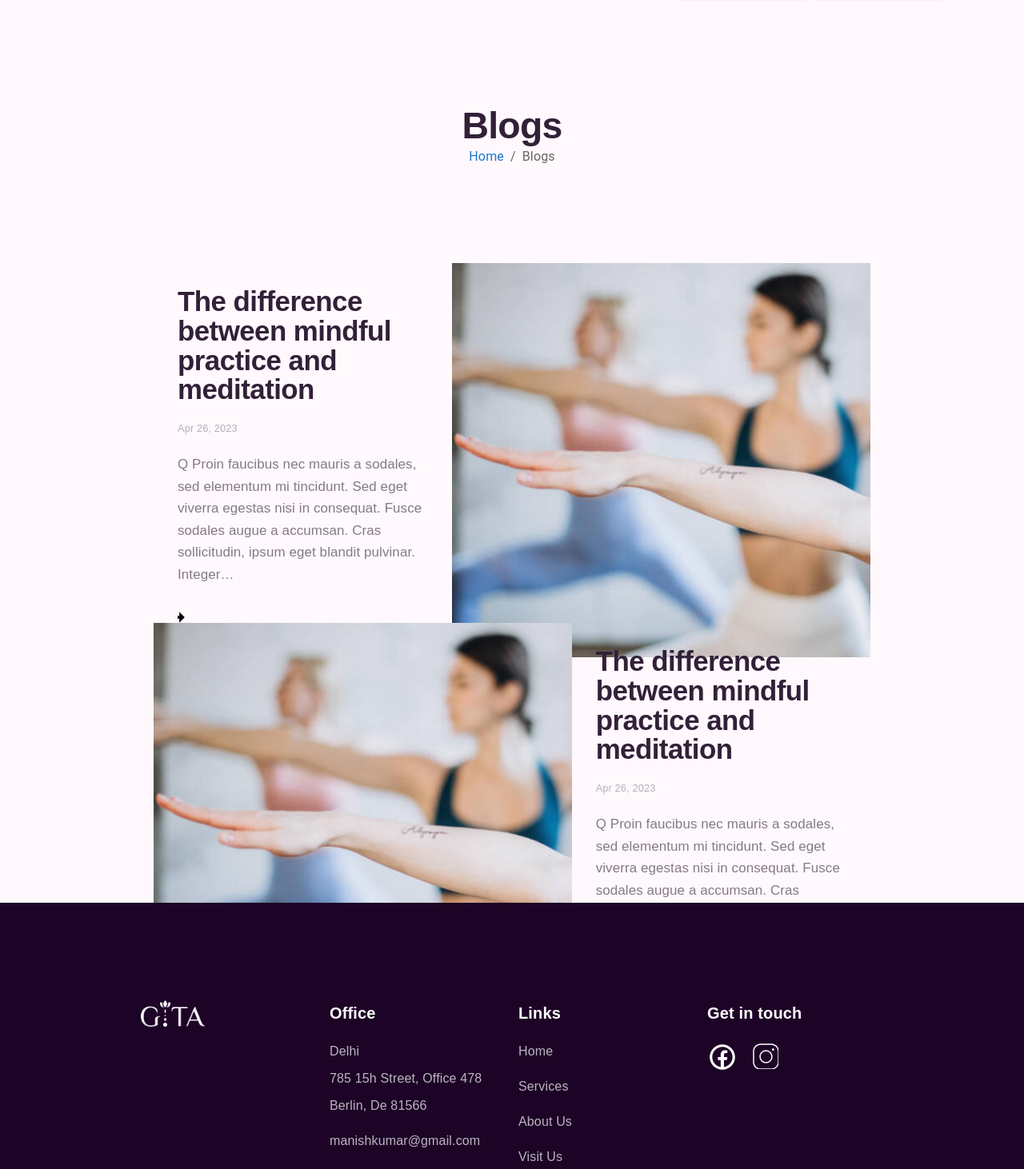
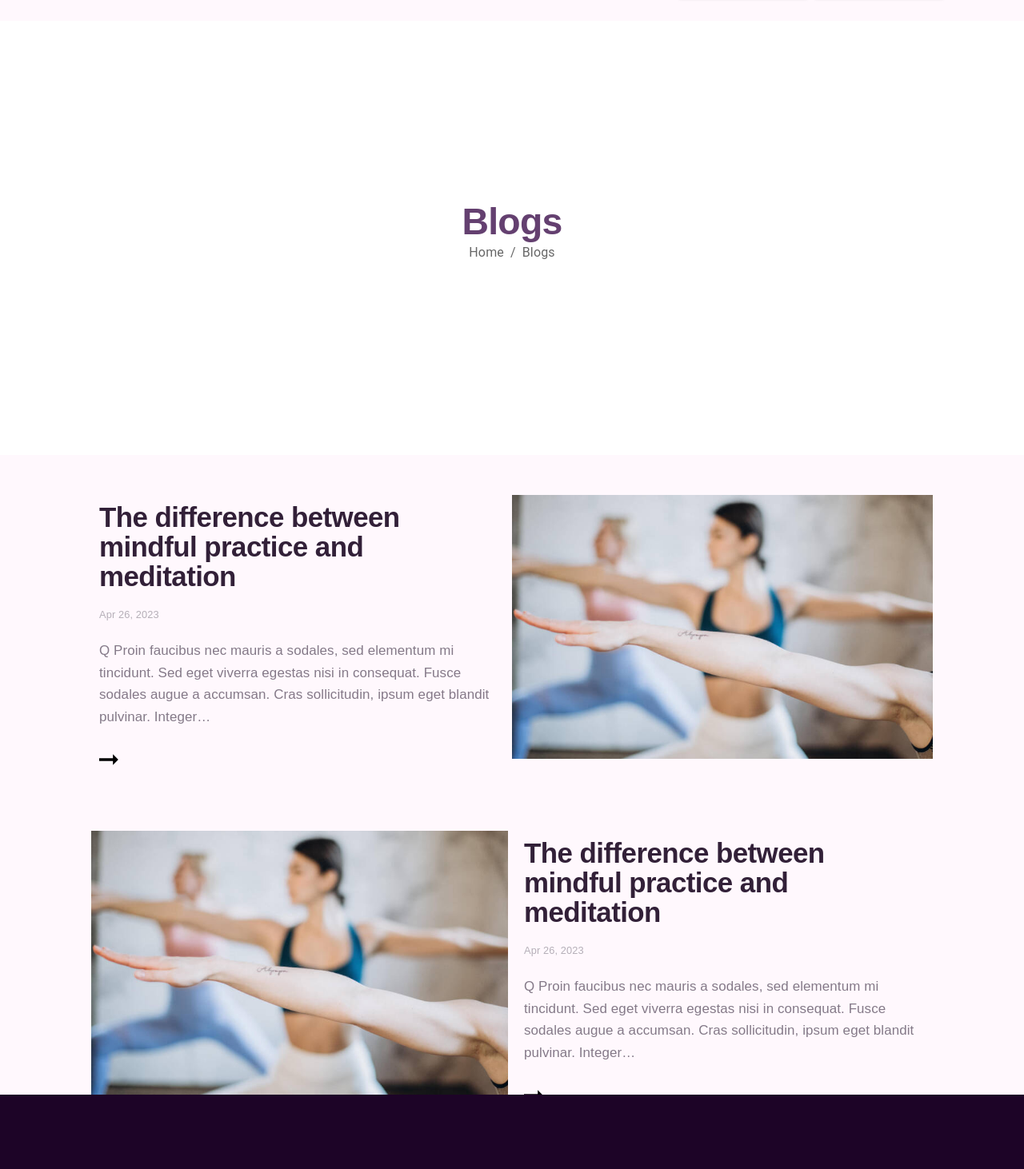
Before and after one commit to Param1raj/yoga-se-hoga-frontend, a Next.js app in the folder yogology/: page /blogs in a window 1280 px wide. Shown: the part 80-1542 px from the top of the page at 80% size. Built offline with nearby package versions, Linux system fonts and the light colour scheme; a web font is replaced by a local one.

Commit message:
added reposiveness to all the pages

```diff
--- a/yogology/src/app/blogs/page.tsx
+++ b/yogology/src/app/blogs/page.tsx
@@ -6,11 +6,17 @@ import { Box, Breadcrumbs, Grid, Link, Stack, Typography } from "@mui/material";
 import { motion } from "framer-motion";
 import blogImage from "../../assets/images/BlogImage.jpeg";
 import ArrowRightAltOutlinedIcon from "@mui/icons-material/ArrowRightAltOutlined";
+import PageHeader from "@/components/PageHeader/Header";
 const demoArray = [1, 2, 3, 4];
 
 function HoverScaleImage() {
   return (
-    <Box width={"100%"} height={"100%"} overflow={"hidden"}>
+    <Box
+      width={"100%"}
+      height={"100%"}
+      // border={"1px solid black"}
+      overflow={"hidden"}
+    >
       <motion.div
         style={{
           width: "100%",
@@ -30,7 +36,7 @@ function ToLeftTextAnimation() {
   return (
     <Box height={"fit-content"} overflow={"hidden"}>
       <motion.div
-        initial={{ x: -110 }}
+        initial={{ x: -95 }}
         whileHover={{ x: 0 }}
         style={{
           width: "150px",
@@ -38,6 +44,7 @@ function ToLeftTextAnimation() {
           display: "flex",
           alignItems: "center",
           // justifyContent: "center",
+          // border: "1px solid black",
         }}
         transition={{ type: "tween" }}
       >
@@ -57,48 +64,7 @@ function ToLeftTextAnimation() {
 export default function Home() {
   return (
     <main className={styles.main}>
-      <Box
-        display={"flex"}
-        alignItems={"center"}
-        justifyContent={"center"}
-        height={"20rem"}
-        width={"100%"}
-        sx={
-          {
-            // background: `url('${background.src}')`,
-            // backgroundSize: "cover",
-            // backgroundRepeat: "no-repeat",
-            // backgroundPositionY: "-350px",
-            // background: "#fff",
-          }
-        }
-      >
-        <Stack rowGap={"-20px"}>
-          <Typography
-            variant="h1"
-            fontWeight={"700"}
-            fontFamily={["Kumbh Sans", "sans-serif"]}
-            fontSize={"2.9rem"}
-            component={"h1"}
-            color={"#322038"}
-          >
-            Blogs
-          </Typography>
-          <Breadcrumbs
-            sx={{
-              width: "100%",
-              // border: "1px solid red",
-              display: "flex",
-              justifyContent: "center",
-            }}
-          >
-            <Link underline="hover" href="/">
-              Home
-            </Link>
-            <Typography>Blogs</Typography>
-          </Breadcrumbs>
-        </Stack>
-      </Box>
+      <PageHeader title="Blogs" linkData={[{ name: "Home", link: "/" }]} />
       <Box
         width={"100%"}
         height={"100vh"}
@@ -107,24 +73,49 @@ export default function Home() {
         justifyContent={"center"}
       >
         <Box
-          width={"70%"}
+          width={{ xs: "97%", sm: "95%", md: "95%", lg: "90%", xl: "70%" }}
           height={"100%"}
           overflow={"scroll"}
           position={"sticky"}
           top={"100px"}
-          sx={{ scrollBehavior: "smooth" }}
+          sx={{
+            scrollBehavior: "smooth",
+            "&::-webkit-scrollbar": {
+              width: "1px",
+            },
+          }}
+          // border={"1px solid black"}
+          padding={{ x: "5px", sm: "10px", md: "10px", lg: "30px" }}
         >
           {demoArray.map((_, index) => (
             <Box
-              height={"50%"}
+              height={{ xs: "60%", sm: "60%", md: "50%" }}
               marginBottom={"50px"}
               sx={{ cursor: "pointer" }}
             >
-              <Grid container height={"100%"} width={"100%"}>
-                {index % 2 == 0 ? (
-                  <>
-                    <Grid item xs={5}>
-                      <Stack padding={"30px"} spacing={"20px"}>
+              {index % 2 == 0 ? (
+                <>
+                  <Grid
+                    // container
+                    // border={"1px solid black"}
+                    display={"grid"}
+                    gridTemplateColumns={{
+                      xs: "1fr",
+                      sm: "1fr",
+                      md: "50% 50%",
+                      lg: "repeat(2,1fr)",
+                    }}
+                    gridTemplateRows={{ xs: "50% 50%", md: "100%" }}
+                    rowGap={"10px"}
+                    height={"100%"}
+                    width={"100%"}
+                    padding={{ sm: "5px", md: "5px", lg: "20px" }}
+                  >
+                    <Grid display={{ xs: "none", md: "block" }}>
+                      <Stack
+                        spacing={{ sm: "10px", md: "20px" }}
+                        padding={"10px"}
+                      >
                         <Typography
                           variant="h1"
                           component={"h2"}
@@ -133,7 +124,143 @@ export default function Home() {
                           fontWeight={"700"}
                           letterSpacing={"-0.0.281rem"}
                           lineHeight={"2.3rem"}
-                          fontSize={"2.18rem"}
+                          fontSize={{ sm: "1.5rem", md: "2rem", lg: "2.18rem" }}
+                        >
+                          The difference between mindful practice and meditation
+                        </Typography>
+                        <Typography
+                          variant="body1"
+                          component={"p"}
+                          color={"#B5AFB8"}
+                          fontFamily={["Nunito", "sans-serif"]}
+                          fontWeight={"400"}
+                          letterSpacing={"-0.0.281rem"}
+                          lineHeight={"1.3rem"}
+                          fontSize={"0.8rem"}
+                        >
+                          Apr 26, 2023
+                        </Typography>
+                        <Typography
+                          variant="body1"
+                          component={"p"}
+                          color={"#847988"}
+                          fontFamily={["Nunito", "sans-serif"]}
+                          fontWeight={"400"}
+                          letterSpacing={"0.00625rem"}
+                          lineHeight={"1.72125rem"}
+                          fontSize={{ sm: "1rem", md: "1.06rem" }}
+                        >
+                          Q Proin faucibus nec mauris a sodales, sed elementum
+                          mi tincidunt. Sed eget viverra egestas nisi in
+                          consequat. Fusce sodales augue a accumsan. Cras
+                          sollicitudin, ipsum eget blandit pulvinar. Integer…
+                        </Typography>
+                        <ToLeftTextAnimation />
+                      </Stack>
+                    </Grid>
+                    <Grid display={{ xs: "none", md: "block" }}>
+                      <HoverScaleImage />
+                    </Grid>
+                    <Grid display={{ xs: "block", md: "none" }}>
+                      <HoverScaleImage />
+                    </Grid>
+                    <Grid
+                      display={{ xs: "block", md: "none" }}
+                      // border={"1px solid black"}
+                    >
+                      <Stack
+                        spacing={{ sm: "10px", md: "20px" }}
+                        padding={"10px"}
+                      >
+                        <Typography
+                          variant="h1"
+                          component={"h2"}
+                          color={"#322038"}
+                          fontFamily={["Kumbh Sans", "sans-serif"]}
+                          fontWeight={"700"}
+                          letterSpacing={"-0.0.281rem"}
+                          lineHeight={"2.3rem"}
+                          fontSize={{
+                            xs: "1.4rem",
+                            sm: "1.5rem",
+                            md: "2rem",
+                            lg: "2.18rem",
+                          }}
+                        >
+                          The difference between mindful practice and meditation
+                        </Typography>
+                        <Typography
+                          variant="body1"
+                          component={"p"}
+                          color={"#B5AFB8"}
+                          fontFamily={["Nunito", "sans-serif"]}
+                          fontWeight={"400"}
+                          letterSpacing={"-0.0.281rem"}
+                          lineHeight={"1.3rem"}
+                          fontSize={"0.8rem"}
+                        >
+                          Apr 26, 2023
+                        </Typography>
+                        <Typography
+                          variant="body1"
+                          component={"p"}
+                          color={"#847988"}
+                          fontFamily={["Nunito", "sans-serif"]}
+                          fontWeight={"400"}
+                          letterSpacing={"0.00625rem"}
+                          lineHeight={"1.72125rem"}
+                          fontSize={{ sm: "1rem", md: "1.06rem" }}
+                        >
+                          Q Proin faucibus nec mauris a sodales, sed elementum
+                          mi tincidunt. Sed eget viverra egestas nisi in
+                          consequat. Fusce sodales augue a accumsan. Cras
+                          sollicitudin, ipsum eget blandit pulvinar. Integer…
+                        </Typography>
+                        <ToLeftTextAnimation />
+                      </Stack>
+                    </Grid>
+                  </Grid>
+                </>
+              ) : (
+                <>
+                  <Grid
+                    // container
+                    display={"grid"}
+                    gridTemplateColumns={{
+                      sm: "1fr",
+                      md: "50% 50%",
+                      lg: "repeat(2,1fr)",
+                    }}
+                    gridTemplateRows={{ xs: "50% 50%", md: "100%" }}
+                    rowGap={"10px"}
+                    columnGap={"10px"}
+                    height={"100%"}
+                    width={"100%"}
+                    padding={{ sm: "5px", md: "5px", lg: "20px" }}
+                  >
+                    <Grid>
+                      <HoverScaleImage />
+                    </Grid>
+                    <Grid>
+                      <Stack
+                        // border={"1px solid blue"}
+                        padding={"10px"}
+                        spacing={{ sm: "10px", md: "20px" }}
+                      >
+                        <Typography
+                          variant="h1"
+                          component={"h2"}
+                          color={"#322038"}
+                          fontFamily={["Kumbh Sans", "sans-serif"]}
+                          fontWeight={"700"}
+                          letterSpacing={"-0.0.281rem"}
+                          lineHeight={"2.3rem"}
+                          fontSize={{
+                            xs: "1.4rem",
+                            sm: "1.5rem",
+                            md: "2rem",
+                            lg: "2.18rem",
+                          }}
                         >
                           The difference between mindful practice and meditation
                         </Typography>
@@ -167,66 +294,10 @@ export default function Home() {
                         <ToLeftTextAnimation />
                       </Stack>
                     </Grid>
-                    <Grid item xs={7}>
-                      <HoverScaleImage />
-                    </Grid>
-                  </>
-                ) : (
-                  <>
-                    <Grid item xs={7}>
-                      <HoverScaleImage />
-                    </Grid>
-                    <Grid item xs={5}>
-                      <Stack
-                        // border={"1px solid blue"}
-                        padding={"30px"}
-                        spacing={"20px"}
-                      >
-                        <Typography
-                          variant="h1"
-                          component={"h2"}
-                          color={"#322038"}
-                          fontFamily={["Kumbh Sans", "sans-serif"]}
-                          fontWeight={"700"}
-                          letterSpacing={"-0.0.281rem"}
-                          lineHeight={"2.3rem"}
-                          fontSize={"2.18rem"}
-                        >
-                          The difference between mindful practice and meditation
-                        </Typography>
-                        <Typography
-                          variant="body1"
-                          component={"p"}
-                          color={"#B5AFB8"}
-                          fontFamily={["Nunito", "sans-serif"]}
-                          fontWeight={"400"}
-                          letterSpacing={"-0.0.281rem"}
-                          lineHeight={"1.3rem"}
-                          fontSize={"0.8rem"}
-                        >
-                          Apr 26, 2023
-                        </Typography>
-                        <Typography
-                          variant="body1"
-                          component={"p"}
-                          color={"#847988"}
-                          fontFamily={["Nunito", "sans-serif"]}
-                          fontWeight={"400"}
-                          letterSpacing={"0.00625rem"}
-                          lineHeight={"1.72125rem"}
-                          fontSize={"1.06rem"}
-                        >
-                          Q Proin faucibus nec mauris a sodales, sed elementum
-                          mi tincidunt. Sed eget viverra egestas nisi in
-                          consequat. Fusce sodales augue a accumsan. Cras
-                          sollicitudin, ipsum eget blandit pulvinar. Integer…
-                        </Typography>
-                        <ToLeftTextAnimation />
-                      </Stack>
-                    </Grid>
-                  </>
-                )}
-              </Grid>
+                  </Grid>
+                </>
+              )}
+              {/* </Grid> */}
             </Box>
           ))}
         </Box>
--- a/yogology/src/app/login/page.module.css
+++ b/yogology/src/app/login/page.module.css
@@ -3,6 +3,6 @@
     display: flex;
     flex-direction: column;
     align-items: center;
-    min-height: 100vh;
+    /* min-height: 100vh; */
     background-color: #FFF8FD;
   }
--- a/yogology/src/components/Footer/Footer.tsx
+++ b/yogology/src/components/Footer/Footer.tsx
@@ -31,7 +31,7 @@ function Footer() {
           height={{ xs: "100%", sm: "90%", md: "78%" }}
         >
           <Grid
-            height={{ xs: "95%", sm: "75%" }}
+            height={{ xs: "95%", sm: "75%", lg: "85%" }}
             display={"grid"}
             gridTemplateColumns={{
               xs: "1fr",
--- a/yogology/src/components/Navbar/Header.tsx
+++ b/yogology/src/components/Navbar/Header.tsx
@@ -89,7 +89,7 @@ function ResponsiveAppBar() {
         // maxWidth={false}
         // border={"1px solid black"}
         sx={{
-          padding: { xs: "1.1rem", sm: "0.8rem", md: "1.3rem" },
+          padding: { xs: "1.5rem", sm: "0.8rem", md: "1.3rem" },
         }}
       >
         <Toolbar
--- a/yogology/src/components/PageHeader/Header.tsx
+++ b/yogology/src/components/PageHeader/Header.tsx
@@ -3,7 +3,7 @@ import { Box, Breadcrumbs, Stack, Typography, Link } from "@mui/material";
 import React from "react";
 
 type HeaderProps = {
-  backgroundImage: string;
+  backgroundImage?: string;
   title: string;
   linkData: {
     name: string;
@@ -17,24 +17,30 @@ function PageHeader({ backgroundImage, title, linkData }: HeaderProps) {
       display={"flex"}
       alignItems={"center"}
       justifyContent={"center"}
-      height={"35rem"}
+      height={{ xs: "20rem", sm: "35rem" }}
       width={"100%"}
       sx={{
-        background: backgroundImage ? `url('${backgroundImage}')` : "black",
+        background: backgroundImage ? `url('${backgroundImage}')` : "white",
         backgroundSize: backgroundImage ? "cover" : "",
         backgroundRepeat: backgroundImage ? "no-repeat" : "",
-        backgroundPositionY: backgroundImage ? "-220px" : "",
-        filter: "brightness(0.5)",
+        backgroundPosition: backgroundImage ? "center" : "",
+        filter: backgroundImage ? "brightness(0.5)" : "none",
       }}
     >
-      <Stack rowGap={"-10px"} width={"70%"}>
+      <Stack rowGap={"-10px"} width={{ xs: "95%", sm: "95%", md: "70%" }}>
         <Typography
           variant="h1"
           fontWeight={"700"}
           fontFamily={["Kumbh Sans", "sans-serif"]}
-          fontSize={"2.9rem"}
+          fontSize={{
+            xs: "1.5rem",
+            sm: "1.8rem",
+            md: "2rem",
+            lg: "2.9rem",
+            xl: "2.9rem",
+          }}
           component={"h1"}
-          color={backgroundImage ? "#000" : "#322038"}
+          color={backgroundImage ? "#322038" : "#322038"}
           sx={{ filter: "brightness(2)" }}
           textAlign={"center"}
         >
@@ -43,23 +49,29 @@ function PageHeader({ backgroundImage, title, linkData }: HeaderProps) {
         <Breadcrumbs
           sx={{
             width: "100%",
-            display: "flex",
+            display: { xs: "none", sm: "flex" },
             justifyContent: "center",
+            // textAlign: "center",
+            alignItems: "cemter",
+            flexWrap: "wrap",
+            // border: "1px solid black",
+            // textDecoration:'wra'
           }}
         >
           {linkData.map(({ link, name }) => (
             <Link
               underline="hover"
               href={link}
-              color={backgroundImage ? "#FFF" : ""}
+              color={backgroundImage ? "#322038" : ""}
             >
               {name}
             </Link>
           ))}
 
           <Typography
-            color={backgroundImage ? "#FFF" : ""}
+            color={backgroundImage ? "#322038" : ""}
             textAlign={"center"}
+            sx={{ textWrap: "wrap" }}
           >
             {title}
           </Typography>
```
Also changed, not shown: yogology/src/app/about/page.tsx (+131 -76 lines), yogology/src/app/blogs/[uuid]/page.tsx (+7 -2 lines), yogology/src/app/contact/page.tsx (+40 -46 lines), yogology/src/components/Home/ServiceCards/CardContainer.tsx (+10 -3 lines), yogology/src/components/Login&Signup/Login&Signup.tsx (+46 -17 lines).
